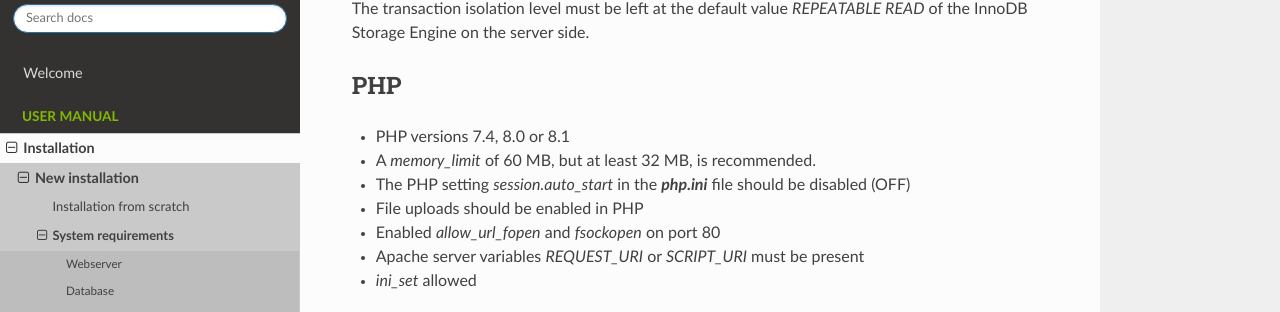
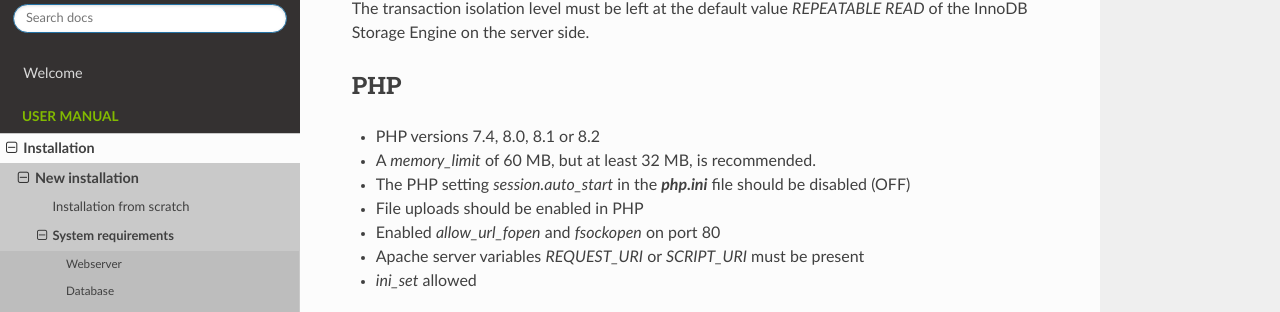
Before and after one commit to o3-shop/o3-documentation, a Sphinx documentation site: the page built from source/user/installation/NewInstallation/SystemRequirements.md, in a window 1280 px wide and 900 px high, scrolled down 1206 px. Shown: the part 131-443 px from the top of the window. Built offline with Sphinx 7.4.7 and the Read the Docs theme 2.0.0, drawn with Linux system fonts in a browser that asks for light colours.

```diff
--- a/source/user/installation/NewInstallation/SystemRequirements.md
+++ b/source/user/installation/NewInstallation/SystemRequirements.md
@@ -47,7 +47,7 @@ The transaction isolation level must be left at the default value *REPEATABLE RE
 
 ## PHP
 
-- PHP versions 7.4, 8.0 or 8.1
+- PHP versions 7.4, 8.0, 8.1 or 8.2
 - A *memory_limit* of 60 MB, but at least 32 MB, is recommended.
 - The PHP setting *session.auto_start* in the ***php.ini*** file should be disabled (OFF)
 - File uploads should be enabled in PHP
```
